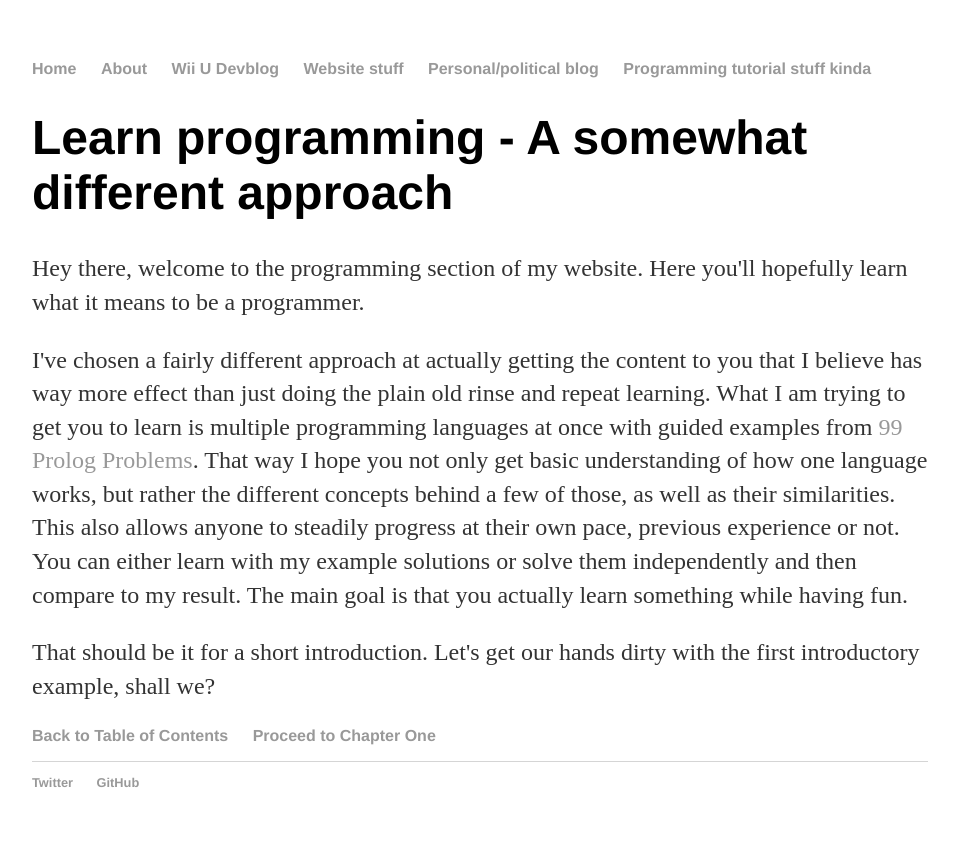
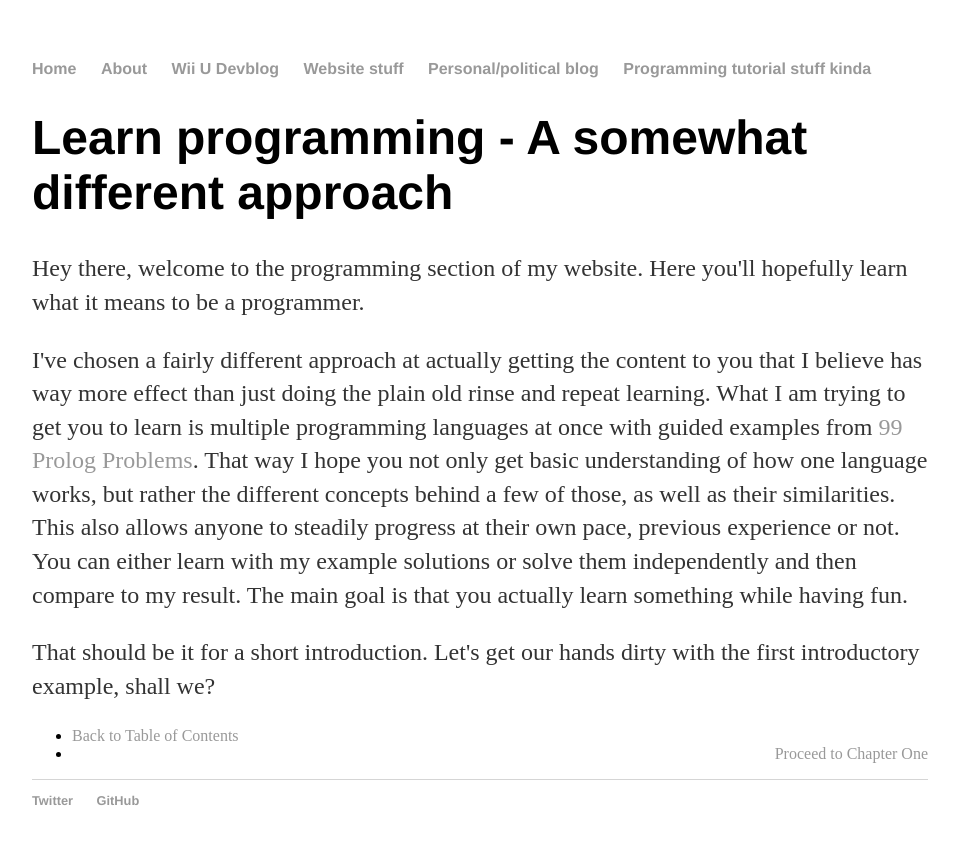
Before and after one commit to curtisy1/curtisy1.github.io, a Jekyll site: the page built from coding/introduction.html, in a window 1280 px wide. Shown: the top 844 px of the page, without its empty margins (160-1119 px from the left). Built offline with Jekyll 4.4.1, drawn with Linux system fonts in a browser that asks for light colours.

Commit message:
Make look awesome

```diff
--- a/coding/introduction.html
+++ b/coding/introduction.html
@@ -10,10 +10,8 @@ title: Programming stuff
 	That way I hope you not only get basic understanding of how one language works, but rather the different concepts behind a few of those, as well as their similarities.<br />
 	This also allows anyone to steadily progress at their own pace, previous experience or not. You can either learn with my example solutions or solve them independently and then compare to my result. The main goal is that you actually learn something while having fun.</p>
 	<p>That should be it for a short introduction. Let's get our hands dirty with the first introductory example, shall we?</p>
-	<nav>
-		<ul>
-			<li><a href="index.html">Back to Table of Contents</a></li>
-			<li style="right=100px;"><a href="chapter-one.html">Proceed to Chapter One</a></li>
-		</ul>
-	</nav>
+	<ul>
+		<li><a href="index.html">Back to Table of Contents</a></li>
+		<li style="text-align: right;"><a href="chapter-one.html">Proceed to Chapter One</a></li>
+	</ul>
 </div>
```
